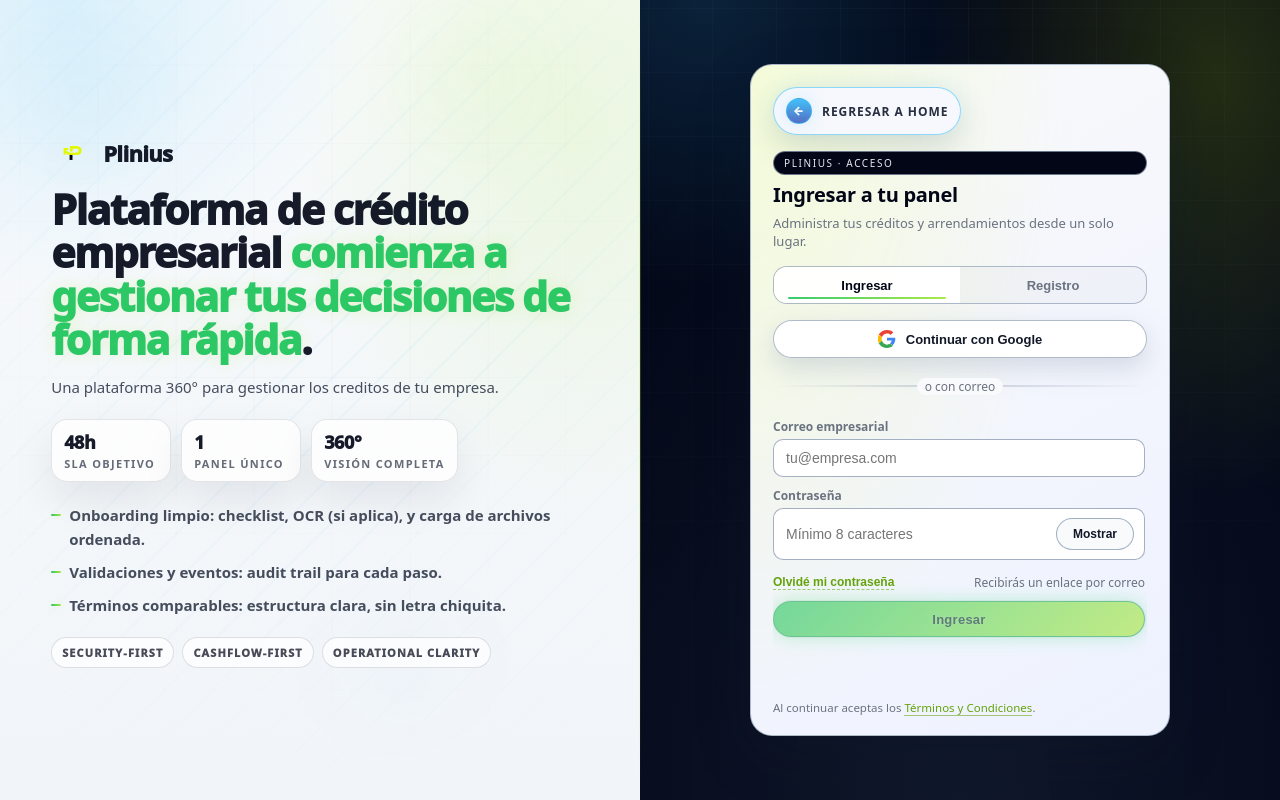
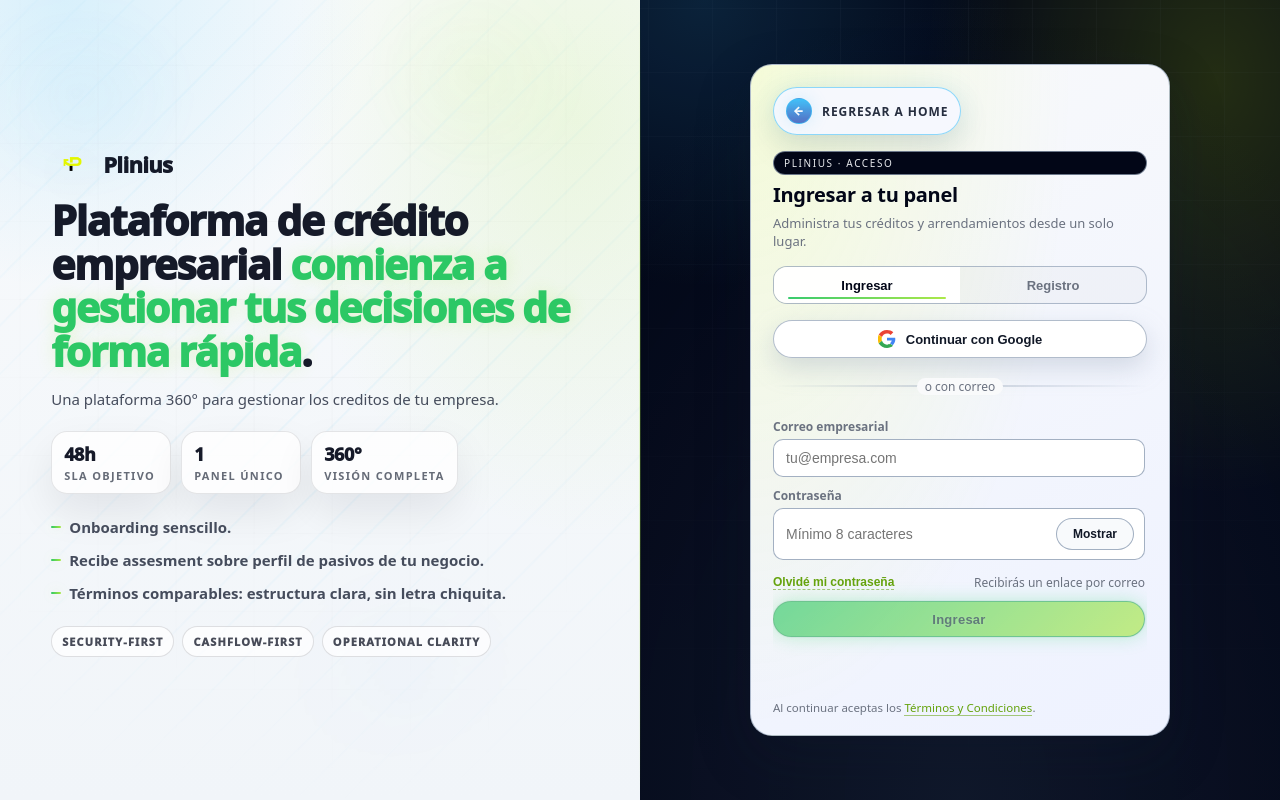
Before and after one commit to alvarezzapfe/plinius, a React (Vite) app: page /ingresar in a window 1280 px wide. Built offline with nearby package versions, Linux system fonts and the light colour scheme; no server answers.

Commit message:
cambios 3

```diff
--- a/src/pages/Ingresar.jsx
+++ b/src/pages/Ingresar.jsx
@@ -77,8 +77,8 @@
           </div>
 
           <ul className="ingLeft-points">
-            <li>Onboarding limpio: checklist, OCR (si aplica), y carga de archivos ordenada.</li>
-            <li>Validaciones y eventos: audit trail para cada paso.</li>
+            <li>Onboarding senscillo.</li>
+            <li>Recibe assesment sobre perfil de pasivos de tu negocio.</li>
             <li>Términos comparables: estructura clara, sin letra chiquita.</li>
           </ul>
 
```
